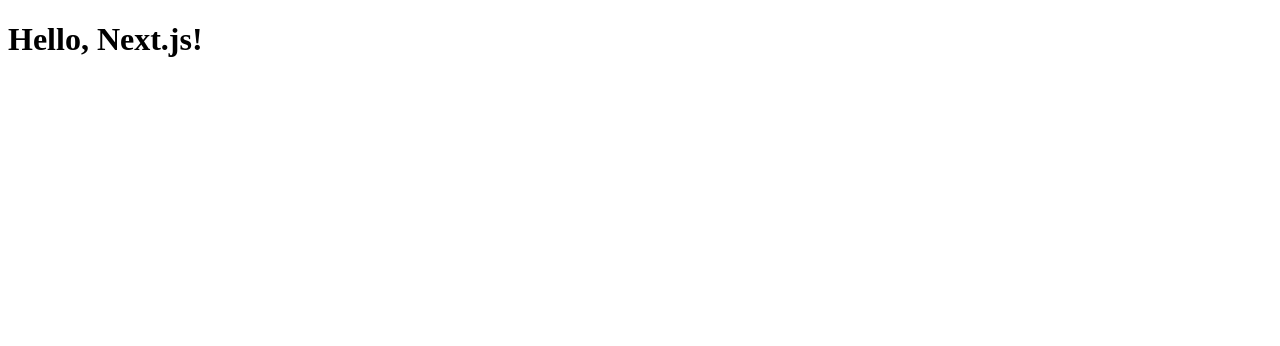
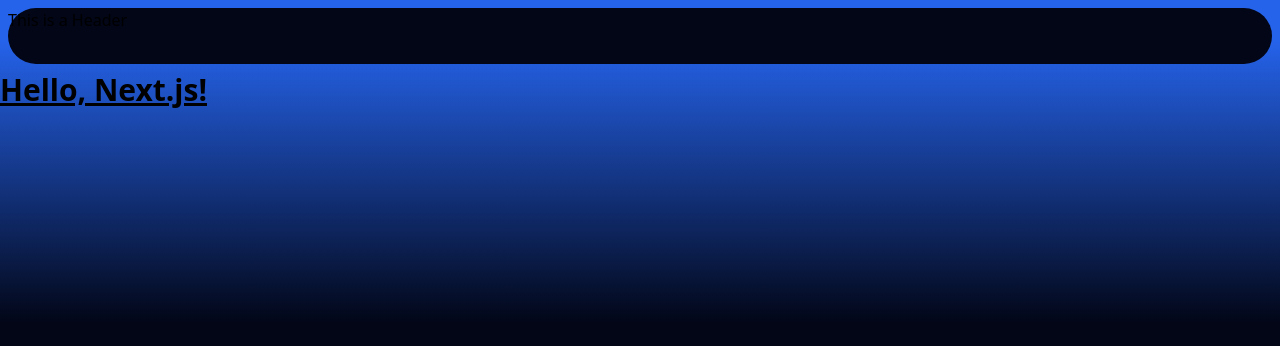
Before and after one commit to gregoryvicent/DevPosts-frontend, a Next.js app: page / in a window 1280 px wide. Shown: the top 346 px of the page. Built offline with nearby package versions, Linux system fonts and the light colour scheme.

Commit message:
004: Start with Home Page

```diff
--- /dev/null
+++ b/app/globals.css
@@ -0,0 +1,4 @@
+/* Tailwindcss styles import */
+@tailwind base;
+@tailwind components;
+@tailwind utilities;
--- a/app/layout.tsx
+++ b/app/layout.tsx
@@ -1,11 +1,20 @@
+import './globals.css' // Tailwindcss styles import
+
+import Header from '../components/Header'
+
 export default function RootLayout({
   children,
 }: {
   children: React.ReactNode
 }) {
   return (
-    <html lang="en">
-      <body>{children}</body>
+    <html lang="es">
+	<body className='bg-gradient-to-b from-blue-600 from-5% via-slate-950 via-40% to-slate-950 to-90% h-screen overflow-x-hidden'>
+	    <Header />
+	    <main>
+		{children}
+	    </main>
+	</body>
     </html>
   )
 }
--- a/app/page.tsx
+++ b/app/page.tsx
@@ -1,3 +1,3 @@
 export default function Page() {
-  return <h1>Hello, Next.js!</h1>
+    return <h1 className="text-3xl font-bold underline">Hello, Next.js!</h1>
 }
--- /dev/null
+++ b/components/Header/index.tsx
@@ -0,0 +1,7 @@
+export default function Header() {
+    return (
+	<header className="bg-slate-950 w-auto h-14 m-2 rounded-full">
+	    <h1>This is a Header</h1>
+	</header>
+    )
+}
--- a/tailwind.config.js
+++ b/tailwind.config.js
@@ -1,6 +1,13 @@
 /** @type {import('tailwindcss').Config} */
 module.exports = {
-  content: [],
+  content: [
+    './app/**/*.{js,ts,jsx,tsx,mdx}', // Note the addition of the `app` directory.
+    './pages/**/*.{js,ts,jsx,tsx,mdx}',
+    './components/**/*.{js,ts,jsx,tsx,mdx}',
+
+    // Or if using `src` directory:
+    './src/**/*.{js,ts,jsx,tsx,mdx}',
+  ],
   theme: {
     extend: {},
   },
```
